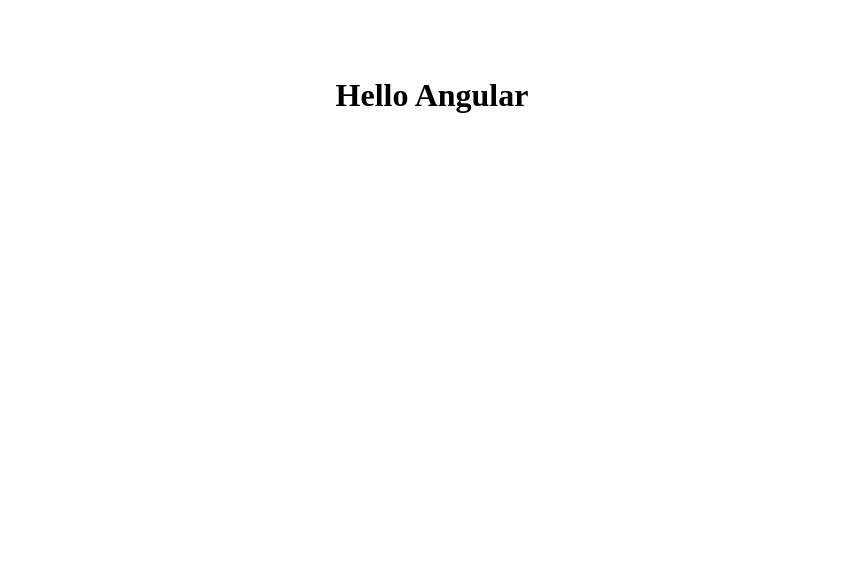
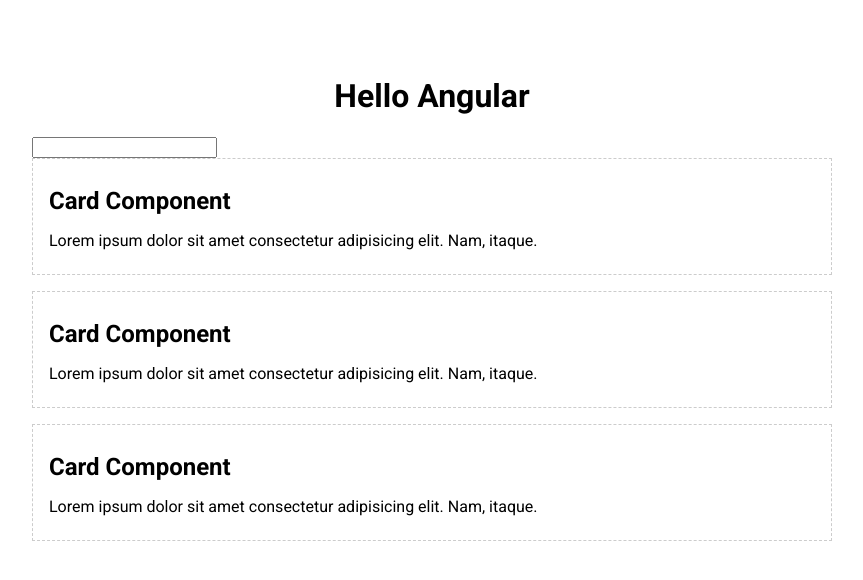
Before and after one commit to alexvekh/angular-learning, an Angular app: page / in a window 1280 px wide. Shown: the top 580 px of the page, without its empty margins (208-1071 px from the left). Built offline with nearby package versions, Linux system fonts and the light colour scheme.

Commit message:
added components Card and Form

```diff
--- a/src/app/app.component.html
+++ b/src/app/app.component.html
@@ -1,3 +1,9 @@
 <div class="container">
   <h1>Hello Angular</h1>
+
+  <app-form></app-form>
+
+  <app-card></app-card>
+  <app-card></app-card>
+  <app-card></app-card>
 </div>
--- a/src/app/app.component.ts
+++ b/src/app/app.component.ts
@@ -1,11 +1,13 @@
 import { Component } from '@angular/core';
 import { CommonModule } from '@angular/common';
 import { RouterOutlet } from '@angular/router';
+import { CardComponent } from './card/card.component';
+import { FormComponent } from './form/form.component';
 
 @Component({
   selector: 'app-root',
   standalone: true,
-  imports: [CommonModule, RouterOutlet],
+  imports: [CommonModule, RouterOutlet, CardComponent, FormComponent],
   templateUrl: './app.component.html',
   styleUrl: './app.component.scss'
 })
--- /dev/null
+++ b/src/app/card/card.component.html
@@ -0,0 +1,4 @@
+<div class="card">
+  <h2>Card Component</h2>
+  <p>Lorem ipsum dolor sit amet consectetur adipisicing elit. Nam, itaque.</p>
+</div>
--- /dev/null
+++ b/src/app/card/card.component.scss
@@ -0,0 +1,9 @@
+.card {
+  padding: .5rem 1rem;
+  border: 1px dashed #ccc;
+  margin-bottom: 1rem;
+}
+
+h2 {
+  margin-bottom: .5rem;
+}
--- /dev/null
+++ b/src/app/form/form.component.html
@@ -0,0 +1,3 @@
+<form action="">
+  <input type="text">
+</form>
--- a/src/styles.scss
+++ b/src/styles.scss
@@ -1 +1,6 @@
 /* You can add global styles to this file, and also import other style files */
+@import url('https://fonts.googleapis.com/css2?family=Jost:wght@400;500;600&family=Open+Sans:ital,wght@0,300;0,400;0,500;0,600;0,700;0,800;1,300;1,400;1,500;1,600;1,700;1,800&family=Roboto:wght@400;700&display=swap');
+
+html {
+  font-family: 'Roboto', sans-serif;
+}
```
Also changed, not shown: src/app/card/card.component.ts (added, +10 -0 lines), src/app/form/form.component.ts (added, +13 -0 lines), src/app/form/form.component.css (added), 1 other file (tests, documents, lock files or other folders).
